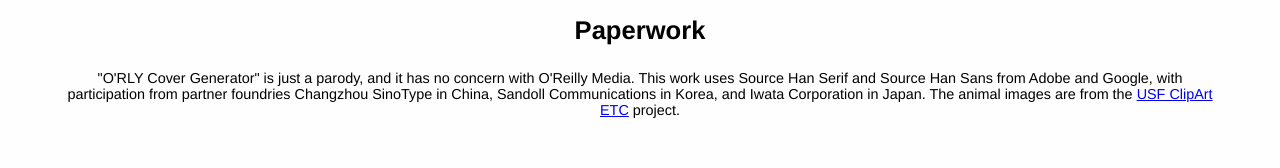
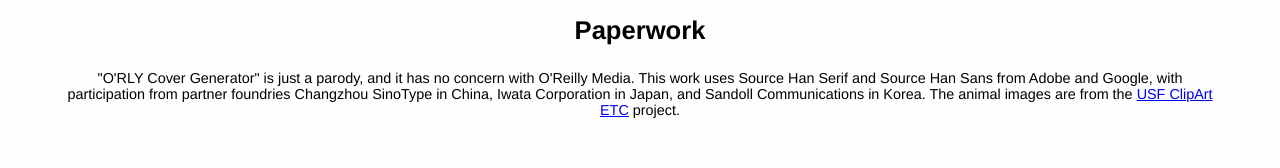
Before and after one commit to nanmu42/orly, a Vue app in the folder frontend/: page / in a window 1280 px wide. Shown: the part 2840-3008 px from the top of the page. Built offline with nearby package versions, Linux system fonts and the light colour scheme.

Commit message:
[dev] order them in CJK

```diff
--- a/frontend/src/components/Paperwork.vue
+++ b/frontend/src/components/Paperwork.vue
@@ -14,7 +14,7 @@
 
       This work uses Source Han Serif and Source Han Sans from Adobe and Google,
       with participation from partner foundries Changzhou SinoType in China,
-      Sandoll Communications in Korea, and Iwata Corporation in Japan.
+      Iwata Corporation in Japan, and Sandoll Communications in Korea.
 
       The animal images are from the <a href="https://etc.usf.edu/clipart/" target="_blank">USF ClipArt ETC</a> project.
     </p>
```
